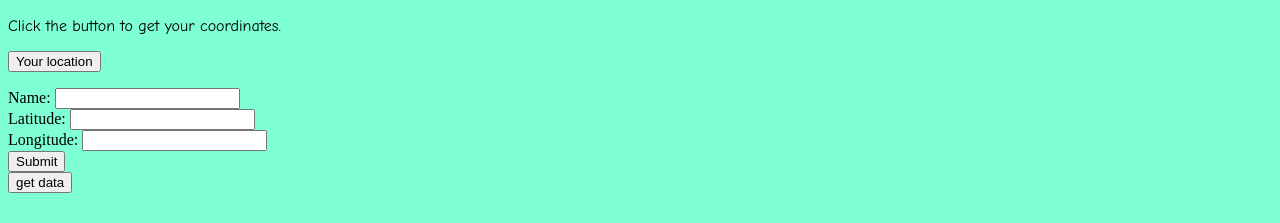
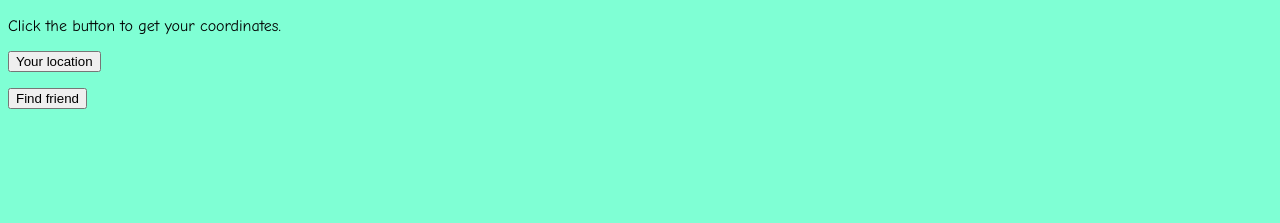
Before and after one commit to 25355180/geolocator, a plain HTML site: page index.html in a window 1280 px wide. Shown: the part 577-800 px from the top of the page. Drawn offline with Linux system fonts and the light colour scheme; some packages are replaced by stand-ins of ours.

Commit message:
edited text

```diff
--- a/index.html
+++ b/index.html
@@ -50,31 +50,11 @@
 <button id="geo" onclick="getLocation()">Your location</button>
 <p id="demo"></p>
 
-<form id="yourlocation">
-  <label for="name">
-    Name:
-  </label>
-  <input type="text" id="name"
-    name="name"><br>
-  <label for="latitude">
-    Latitude:
-  </label>
-  <input type="text" id="latitude"
-    name="latitude"><br>
-  <label for="name">
-    Longitude:
-  </label>
-  <input type="text" id="longitude"
-    name="longitude"><br>
-  <button type="button"
-          onclick="convertToJson()">
-    Submit
-    </button>
-</form>
+
 <div id="jsonOutput"></div>
 <button type="button"
 onclick="getData()">
-  get data
+  Find friend
 </button>
 <div id="Output"></div>
 <div id="demo"></div>
```
